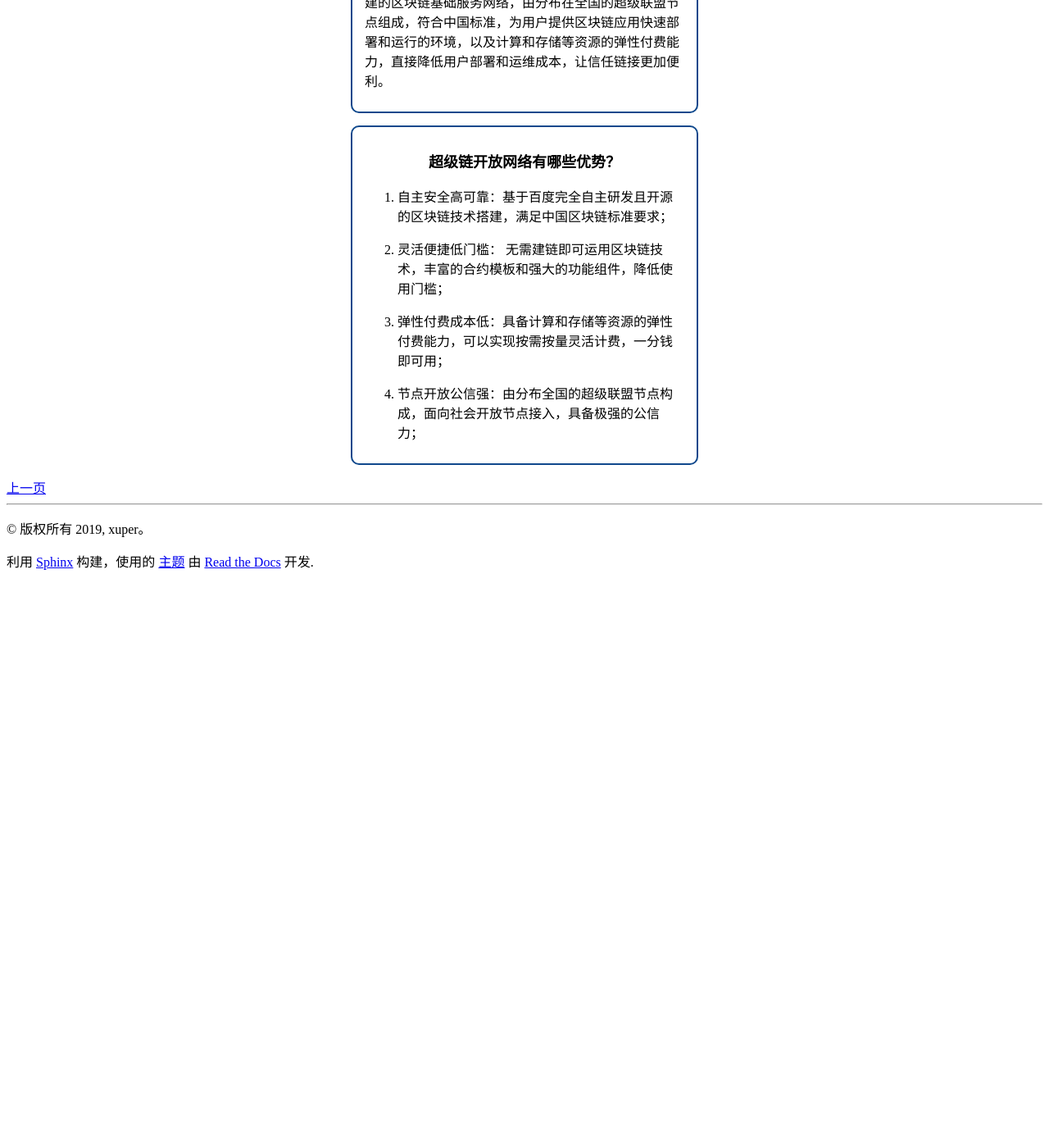
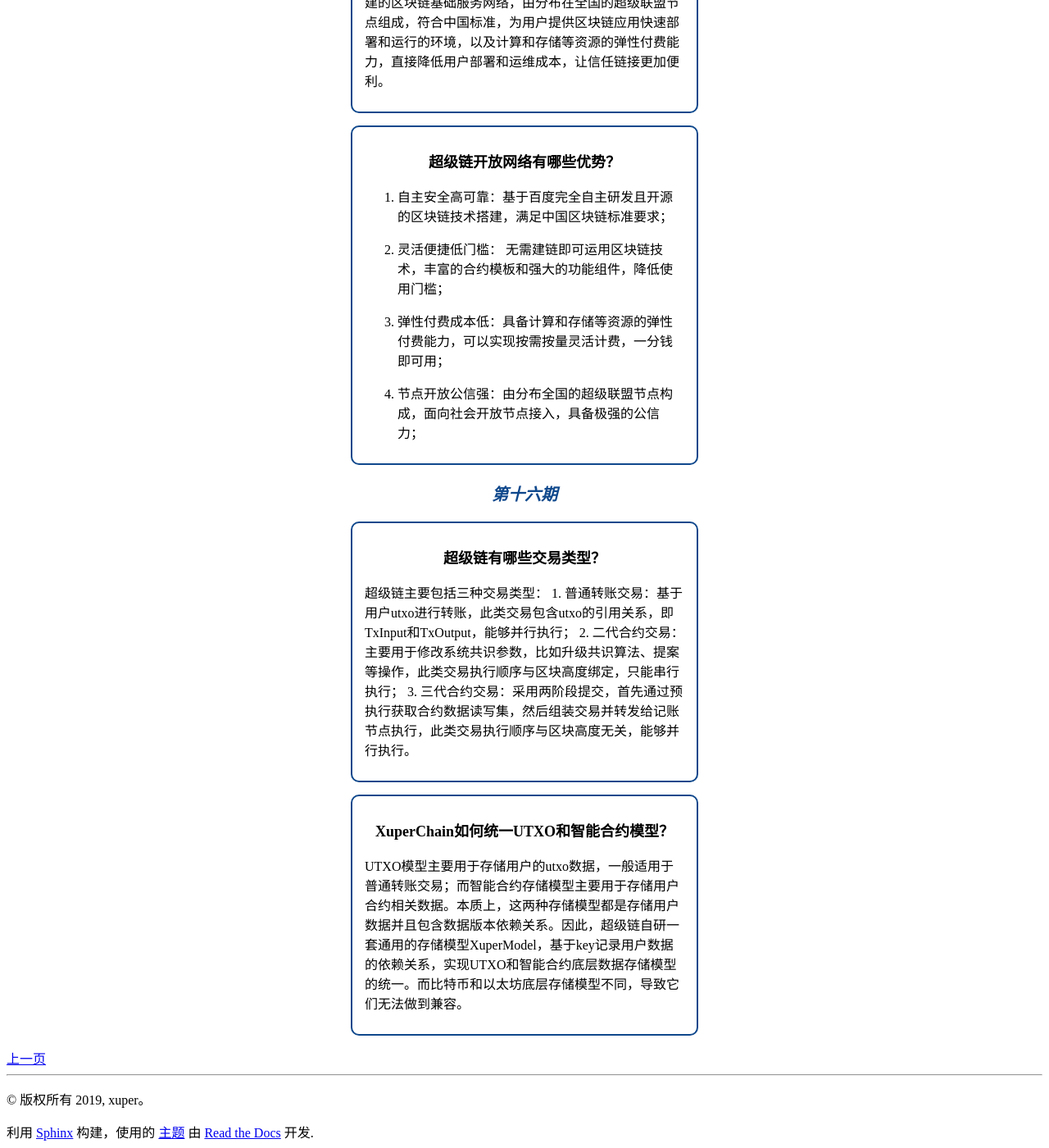
Before and after one commit to xuperchain/docs, a Sphinx documentation site: the page built from source/lessons.rst, in a window 1280 px wide and 1400 px high, scrolled down 9972 px. Shown: the whole window at 82% size. Built offline with Sphinx 7.4.7 and the Read the Docs theme 2.0.0, drawn with Linux system fonts in a browser that asks for light colours; comment, search, counter and statistics services are not loaded; before the commit the page ends 10676 px from its top, so only the background shows below that.

Commit message:
update L16

```diff
--- a/source/lessons.rst
+++ b/source/lessons.rst
@@ -361,3 +361,30 @@
         2. 灵活便捷低门槛： 无需建链即可运用区块链技术，丰富的合约模板和强大的功能组件，降低使用门槛；
         3. 弹性付费成本低：具备计算和存储等资源的弹性付费能力，可以实现按需按量灵活计费，一分钱即可用；
         4. 节点开放公信强：由分布全国的超级联盟节点构成，面向社会开放节点接入，具备极强的公信力；
+
+.. container:: number
+
+    第十六期
+
+.. container:: myclass
+
+    .. container:: title
+
+        超级链有哪些交易类型？
+
+    .. container:: text
+
+        超级链主要包括三种交易类型：
+        1. 普通转账交易：基于用户utxo进行转账，此类交易包含utxo的引用关系，即TxInput和TxOutput，能够并行执行；
+        2. 二代合约交易：主要用于修改系统共识参数，比如升级共识算法、提案等操作，此类交易执行顺序与区块高度绑定，只能串行执行；
+        3. 三代合约交易：采用两阶段提交，首先通过预执行获取合约数据读写集，然后组装交易并转发给记账节点执行，此类交易执行顺序与区块高度无关，能够并行执行。
+
+.. container:: myclass
+
+    .. container:: title
+
+        XuperChain如何统一UTXO和智能合约模型？
+
+    .. container:: text
+
+        UTXO模型主要用于存储用户的utxo数据，一般适用于普通转账交易；而智能合约存储模型主要用于存储用户合约相关数据。本质上，这两种存储模型都是存储用户数据并且包含数据版本依赖关系。因此，超级链自研一套通用的存储模型XuperModel，基于key记录用户数据的依赖关系，实现UTXO和智能合约底层数据存储模型的统一。而比特币和以太坊底层存储模型不同，导致它们无法做到兼容。
```
